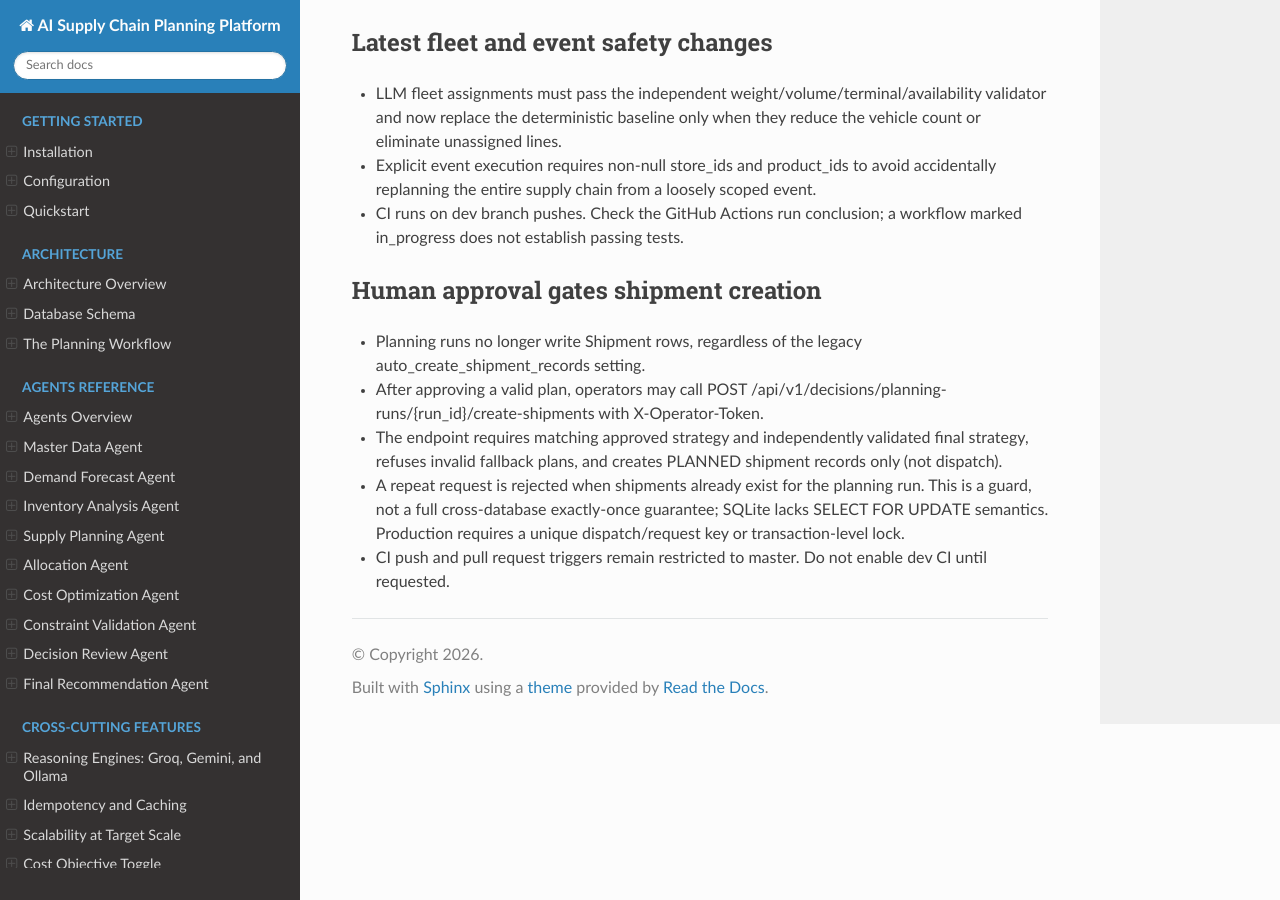
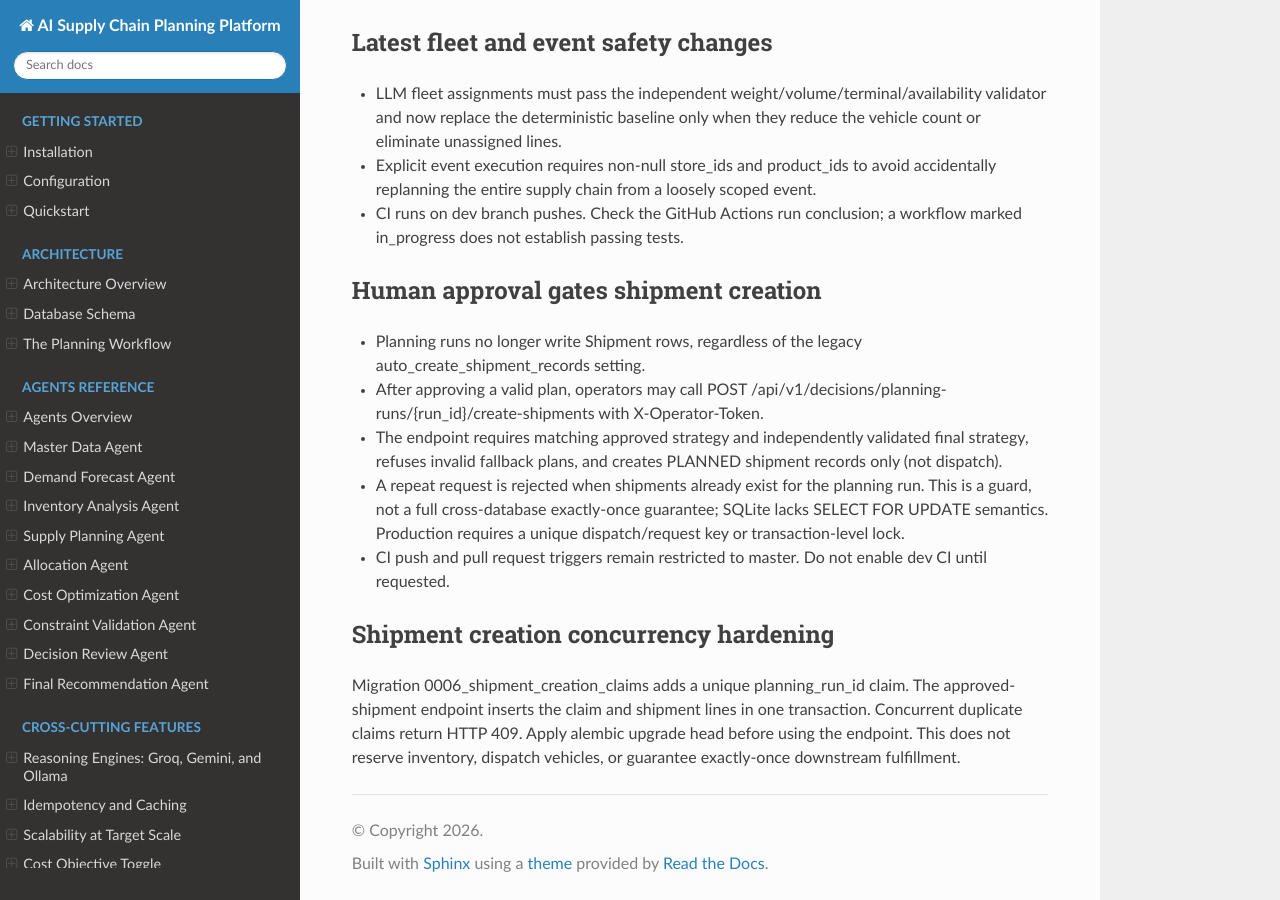
Before and after one commit to AbhimanyuHK/supply_chain_ai, a Sphinx documentation site: the page built from docs/development_integration_status.md, in a window 1280 px wide and 900 px high, scrolled down 958 px. Built offline with Sphinx 7.4.7 and the Read the Docs theme 3.1.0, drawn with Linux system fonts in a browser that asks for light colours.

Commit message:
docs: describe shipment claim migration and transaction guarantees

```diff
--- a/docs/development_integration_status.md
+++ b/docs/development_integration_status.md
@@ -31,3 +31,10 @@ Local test execution is blocked because this environment cannot resolve github.c
 - The endpoint requires matching approved strategy and independently validated final strategy, refuses invalid fallback plans, and creates PLANNED shipment records only (not dispatch).
 - A repeat request is rejected when shipments already exist for the planning run. This is a guard, not a full cross-database exactly-once guarantee; SQLite lacks SELECT FOR UPDATE semantics. Production requires a unique dispatch/request key or transaction-level lock.
 - CI push and pull request triggers remain restricted to master. Do not enable dev CI until requested.
+
+
+## Shipment creation concurrency hardening
+Migration 0006_shipment_creation_claims adds a unique planning_run_id claim.
+The approved-shipment endpoint inserts the claim and shipment lines in one transaction.
+Concurrent duplicate claims return HTTP 409. Apply alembic upgrade head before using the endpoint.
+This does not reserve inventory, dispatch vehicles, or guarantee exactly-once downstream fulfillment.
```
